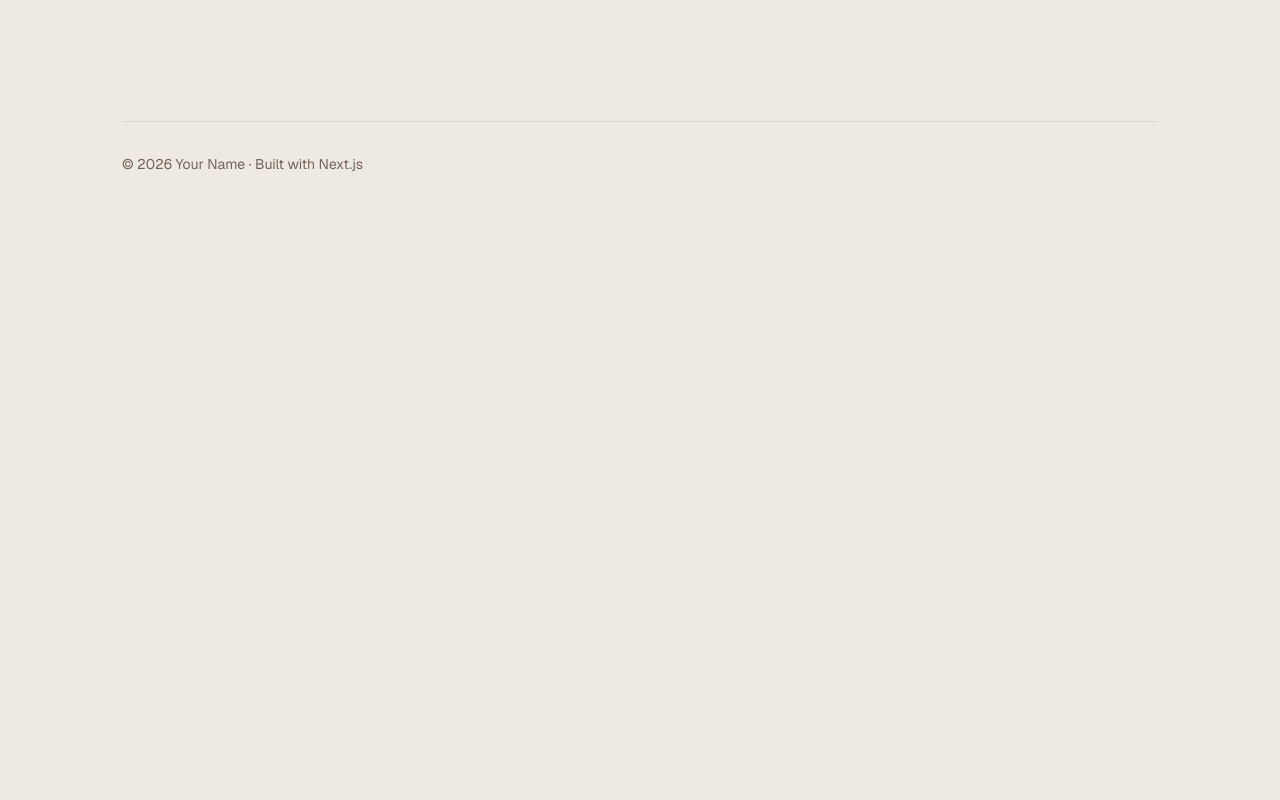
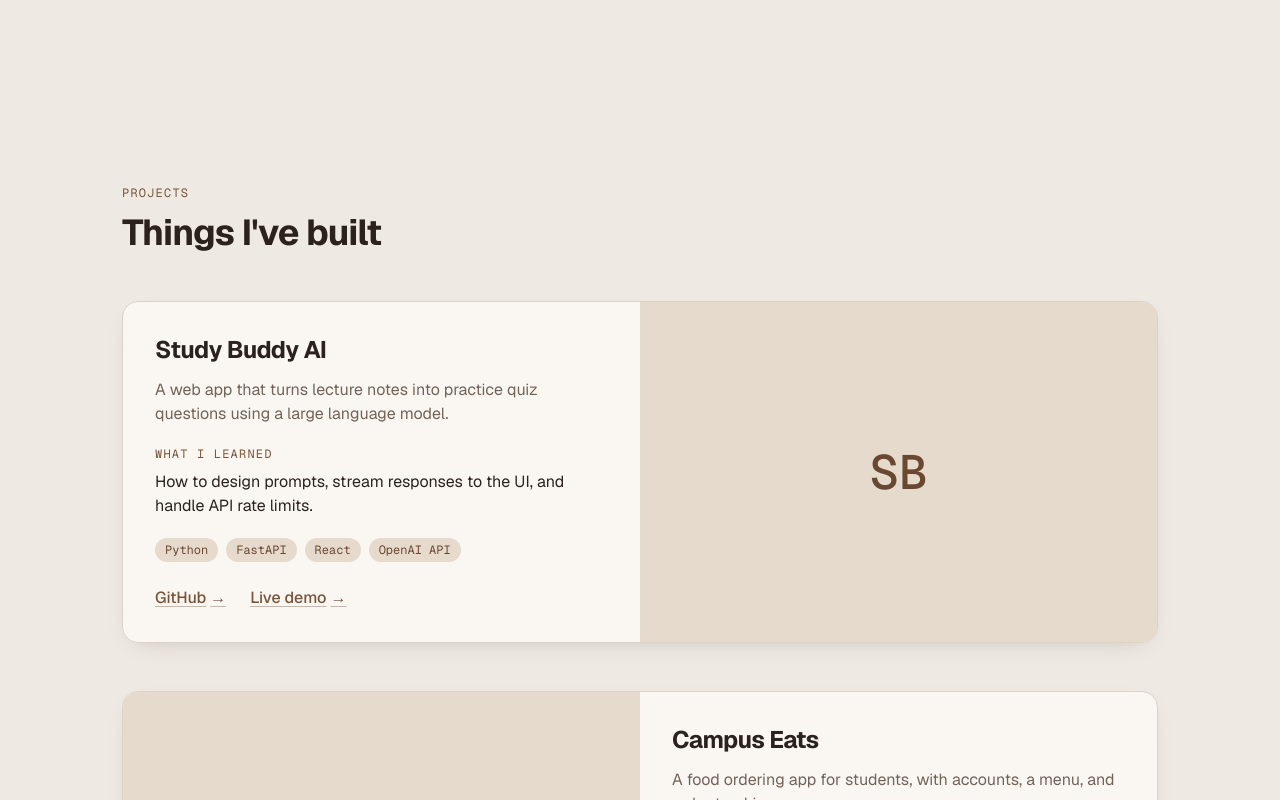
Before and after one commit to TomNguyen132006/web-pofolio, a Next.js app: page / in a window 1280 px wide. Shown: the part 680-1480 px from the top of the page. Before the commit the page ends 886 px from the top, so only its background shows below. Built offline with nearby package versions, Linux system fonts and the light colour scheme.

Commit message:
feat: add projects section with wide-row cards
Co-Authored-By: Claude Opus 5.5 <noreply@anthropic.com>

```diff
--- a/app/page.tsx
+++ b/app/page.tsx
@@ -1,6 +1,7 @@
 import Footer from "@/components/Footer";
 import Hero from "@/components/Hero";
 import Navbar from "@/components/Navbar";
+import Projects from "@/components/Projects";
 
 export default function Home() {
   return (
@@ -8,6 +9,7 @@ export default function Home() {
       <Navbar />
       <main>
         <Hero />
+        <Projects />
       </main>
       <Footer />
     </>
--- /dev/null
+++ b/components/ArrowLink.tsx
@@ -0,0 +1,23 @@
+type Props = {
+  href: string;
+  children: React.ReactNode;
+  external?: boolean;
+  className?: string;
+};
+
+// Accent link with an underline and a → that nudges right on hover. The underline
+// makes links recognizable even though the accent is close in hue to the body text.
+export default function ArrowLink({ href, children, external = true, className = "" }: Props) {
+  return (
+    <a
+      href={href}
+      {...(external ? { target: "_blank", rel: "noopener noreferrer" } : {})}
+      className={`group inline-flex items-center gap-1 font-medium text-accent underline decoration-accent/40 underline-offset-[3px] transition-colors duration-200 hover:decoration-accent ${className}`}
+    >
+      {children}
+      <span aria-hidden className="transition-transform duration-200 motion-safe:group-hover:translate-x-0.5">
+        →
+      </span>
+    </a>
+  );
+}
--- /dev/null
+++ b/components/Chip.tsx
@@ -0,0 +1,3 @@
+export default function Chip({ children }: { children: React.ReactNode }) {
+  return <li className="rounded-full bg-chip-bg px-2.5 py-1 font-mono text-xs text-chip-fg">{children}</li>;
+}
--- /dev/null
+++ b/components/ProjectCard.tsx
@@ -0,0 +1,61 @@
+import Image from "next/image";
+import ArrowLink from "@/components/ArrowLink";
+import Chip from "@/components/Chip";
+import type { Project } from "@/data/content";
+
+// "Study Buddy AI" -> "SB"
+function initials(name: string) {
+  return name
+    .split(/\s+/)
+    .filter(Boolean)
+    .slice(0, 2)
+    .map((word) => word[0].toUpperCase())
+    .join("");
+}
+
+type Props = { project: Project; imageRight: boolean };
+
+export default function ProjectCard({ project, imageRight }: Props) {
+  return (
+    <article className="group overflow-hidden rounded-2xl border border-border bg-surface shadow-[0_8px_24px_-16px_rgba(43,34,29,0.35)] transition-[translate,box-shadow] duration-300 hover:shadow-[0_20px_40px_-20px_rgba(43,34,29,0.45)] motion-safe:hover:-translate-y-1 lg:grid lg:grid-cols-2">
+      <div
+        className={`relative aspect-[16/10] overflow-hidden bg-chip-bg lg:aspect-auto lg:min-h-80 ${
+          imageRight ? "lg:order-last" : ""
+        }`}
+      >
+        {project.image ? (
+          <Image
+            src={project.image}
+            alt={`Screenshot of ${project.name}`}
+            fill
+            sizes="(min-width: 1024px) 550px, 100vw"
+            className="object-cover transition-transform duration-300 motion-safe:group-hover:scale-[1.02]"
+          />
+        ) : (
+          <div aria-hidden className="flex h-full items-center justify-center font-mono text-5xl font-medium text-chip-fg">
+            {initials(project.name)}
+          </div>
+        )}
+      </div>
+
+      <div className="flex flex-col p-6 sm:p-8">
+        <h3 className="text-2xl font-bold tracking-tight break-words">{project.name}</h3>
+        <p className="mt-3 text-muted">{project.description}</p>
+
+        <p className="mt-5 font-mono text-xs tracking-widest text-accent uppercase">What I learned</p>
+        <p className="mt-2">{project.learned}</p>
+
+        <ul aria-label="Tech used" className="mt-5 flex flex-wrap gap-2">
+          {project.tech.map((tech) => (
+            <Chip key={tech}>{tech}</Chip>
+          ))}
+        </ul>
+
+        <div className="mt-6 flex flex-wrap gap-x-6 gap-y-2 lg:mt-auto lg:pt-6">
+          <ArrowLink href={project.github}>GitHub</ArrowLink>
+          {project.demo && <ArrowLink href={project.demo}>Live demo</ArrowLink>}
+        </div>
+      </div>
+    </article>
+  );
+}
--- /dev/null
+++ b/components/Projects.tsx
@@ -0,0 +1,21 @@
+import FadeIn from "@/components/FadeIn";
+import ProjectCard from "@/components/ProjectCard";
+import SectionHeading from "@/components/SectionHeading";
+import { projects } from "@/data/content";
+
+export default function Projects() {
+  return (
+    <section id="projects" aria-labelledby="projects-heading" className="wrap section-pad">
+      <FadeIn>
+        <SectionHeading id="projects-heading" label="Projects" title="Things I've built" />
+      </FadeIn>
+      <div className="mt-12 flex flex-col gap-8 lg:gap-12">
+        {projects.map((project, i) => (
+          <FadeIn key={project.name}>
+            <ProjectCard project={project} imageRight={i % 2 === 0} />
+          </FadeIn>
+        ))}
+      </div>
+    </section>
+  );
+}
--- /dev/null
+++ b/components/SectionHeading.tsx
@@ -0,0 +1,12 @@
+type Props = { id: string; label: string; title: string };
+
+export default function SectionHeading({ id, label, title }: Props) {
+  return (
+    <div>
+      <p className="font-mono text-xs tracking-widest text-accent uppercase">{label}</p>
+      <h2 id={id} className="mt-3 text-3xl font-bold tracking-tight sm:text-4xl">
+        {title}
+      </h2>
+    </div>
+  );
+}
```
